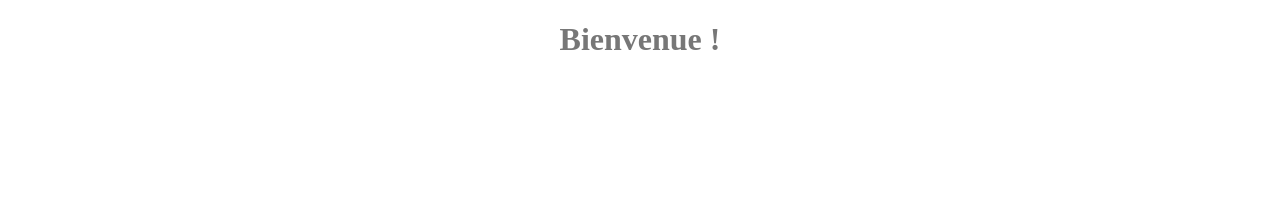
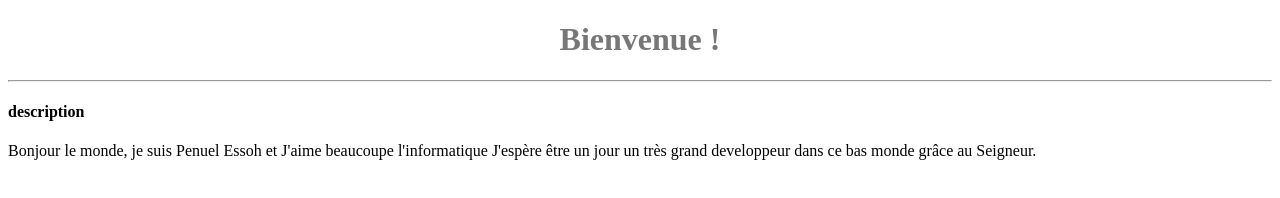
Before and after one commit to pen225/cours_git, a plain HTML site: page index.html in a window 1280 px wide. Drawn offline with Linux system fonts and the light colour scheme.

Commit message:
Ajout d'une d'escription

```diff
--- a/index.html
+++ b/index.html
@@ -8,5 +8,13 @@
 </head>
 <body>
     <h1 id="title">Bienvenue !</h1>
+    <hr class="trait">
+    <div class="description">
+        <h4>description</h4>
+        <p>Bonjour le monde, je suis Penuel Essoh et J'aime
+            beaucoupe l'informatique
+            J'espère être un jour un très grand developpeur dans ce bas monde grâce au Seigneur.
+        </p>
+    </div>
 </body>
 </html>
```
